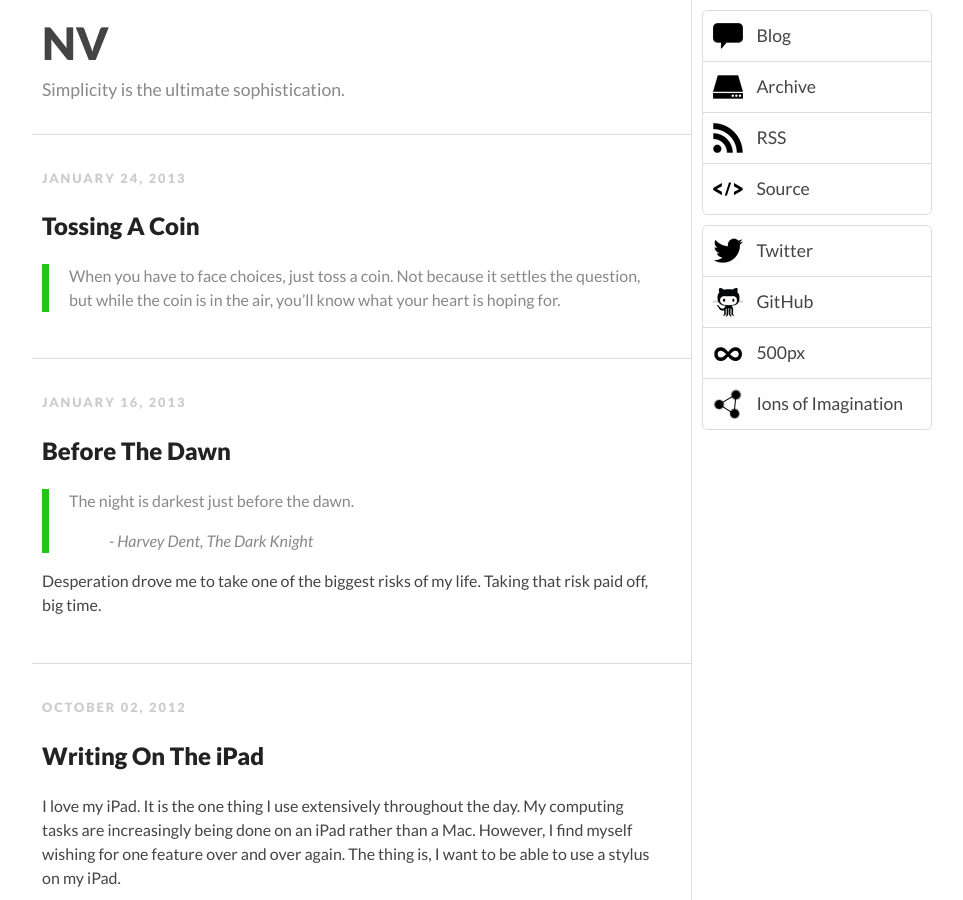
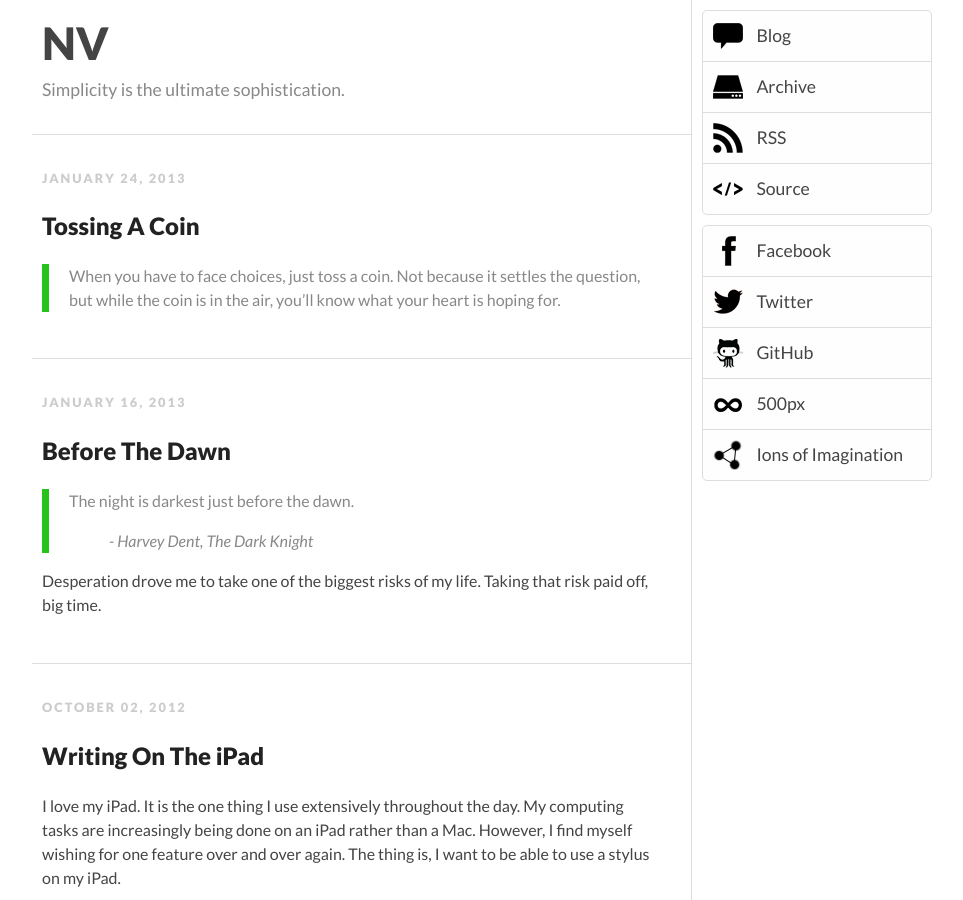
Before and after one commit to natansh/natansh.github.com, a Jekyll site: the page built from index.html, in a window 1280 px wide and 900 px high. Shown: the whole window, without its empty margins (148-1111 px from the left). Built offline with Jekyll 4.4.1, drawn with Linux system fonts in a browser that asks for light colours; the list of posts is cut into pages by our own code.

Commit message:
Added Facebook profile link.

```diff
--- a/_layouts/default.html
+++ b/_layouts/default.html
@@ -72,6 +72,12 @@
       </ul>
       <ul class="side-list">
         <li>
+        <a href="https://www.facebook.com/natansh">
+          <img src="/img/facebook.png">
+          <span>Facebook</span>
+        </a>
+        </li>
+        <li>
         <a href="http://www.twitter.com/natansh">
           <img src="/img/twitter.png">
           <span>Twitter</span>
```
Also changed, not shown: img/facebook.png (added).
